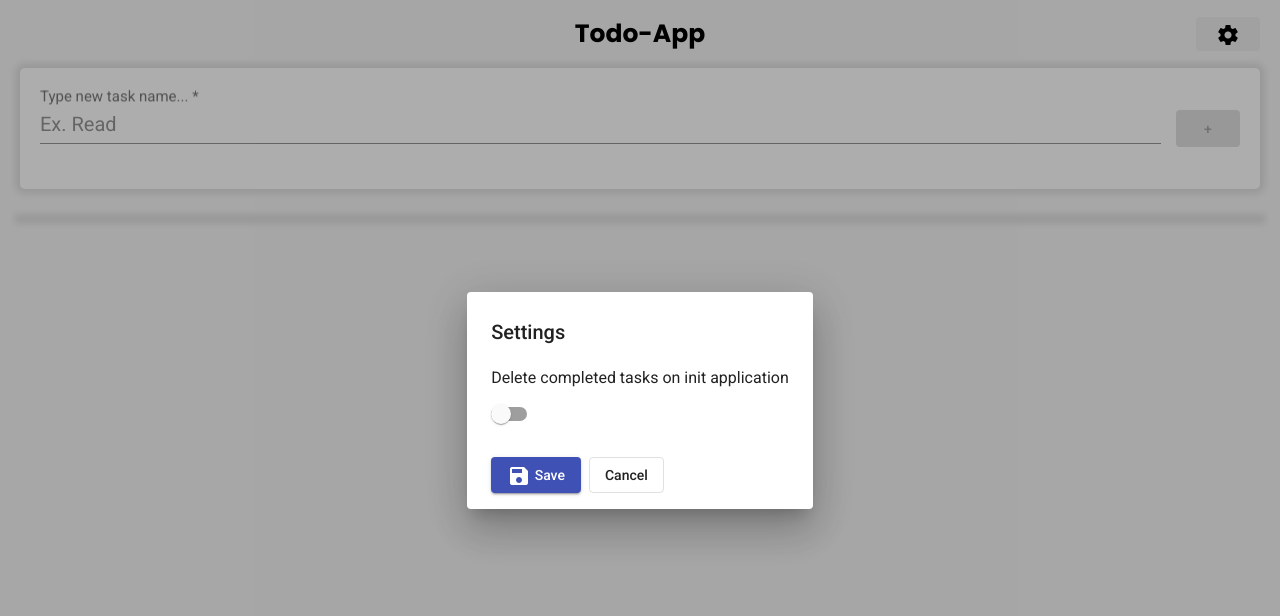
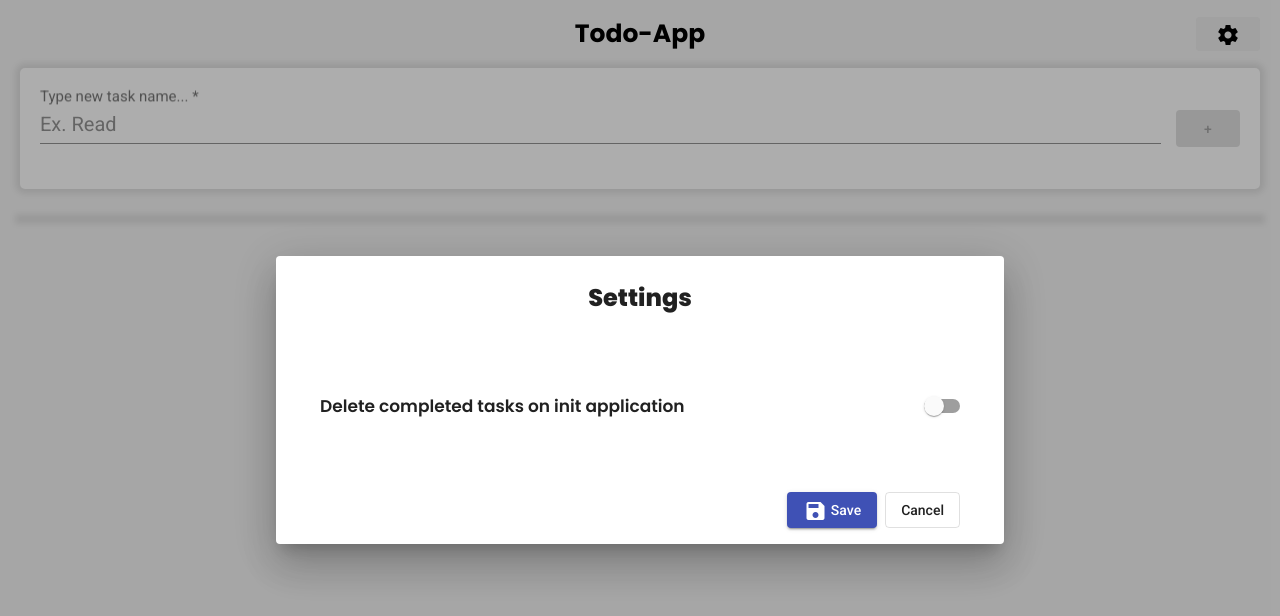
Before and after one commit to jorge933/angular-todo-app, an Angular app: page / in a window 1280 px wide. Both pictures are taken after a click on the button "settings". Shown: the top 616 px of the page. Built offline with nearby package versions, Linux system fonts and the light colour scheme.

Commit message:
✨ feat(settings.component): component stylized

```diff
--- a/src/app/components/settings/settings.component.scss
+++ b/src/app/components/settings/settings.component.scss
@@ -1,12 +1,37 @@
 :host {
-  display: block;
+  display: flex;
+  flex-direction: column;
+  justify-content: space-between;
+  min-width: 50vw;
+  max-width: 100vw;
+  min-height: 30vh;
+  max-height: 100vh;
+  padding: 0 20px;
+
+  h1 {
+    text-align: center;
+    font: 800 24px "Poppins";
+  }
+
   .option {
     display: flex;
-    flex-direction: column;
+    justify-content: space-between;
+    align-items: center;
+
+    span {
+      font: 600 17px "Poppins";
+      padding-right: 20px;
+    }
   }
 
   mat-slide-toggle {
     margin-top: 15px;
     margin-bottom: 15px;
   }
+
+  [mat-dialog-actions] {
+    display: flex;
+    justify-content: right;
+    align-items: center;
+  }
 }
```
